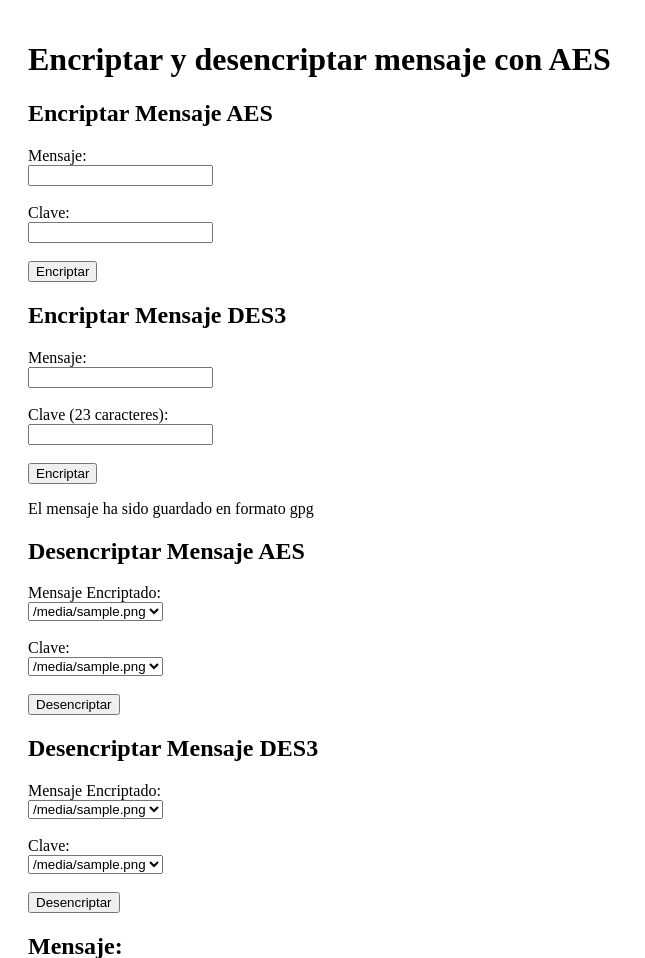
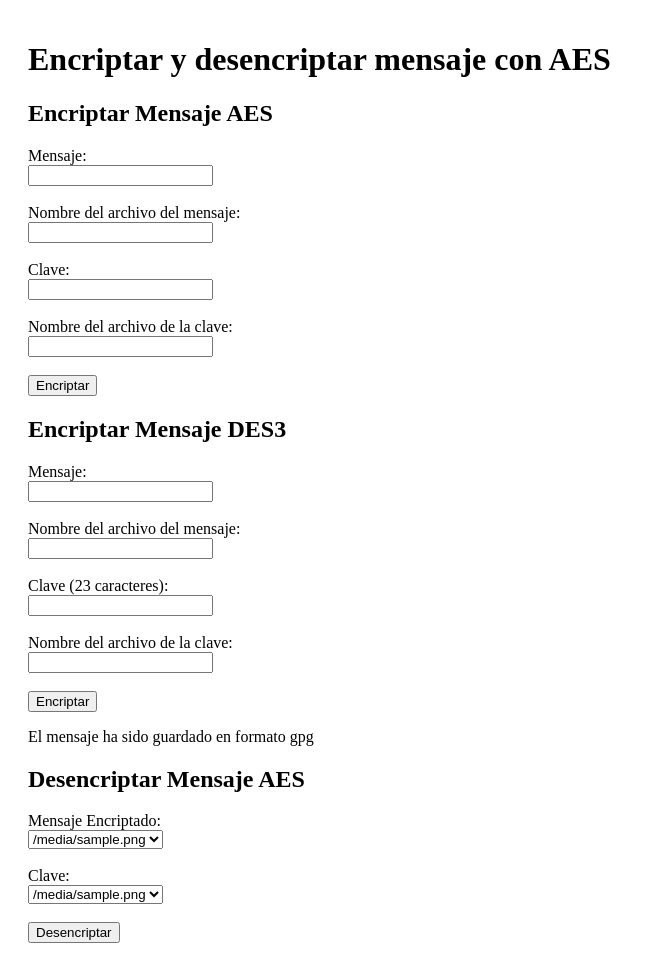
Before and after one commit to ICV-23-24/proyecto-criptografia-python-grupo-5, a Flask app: template templates/csimetrico.html in a window 1280 px wide. Shown: the part 46-1004 px from the top of the page, without its empty margins (0-645 px from the left). Run offline with Flask 2, Linux system fonts and the light colour scheme; the template is opened without the code that fills it: most values are stand-ins (such as "Sample title", 1, 10 or a date in 2020); parts of the project's set-up code (start-up, migrations or seed data) failed here and were passed over.

Commit message:
nombre de archivo de mensaje y clave simetrico mediante form

```diff
--- a/app.py
+++ b/app.py
@@ -37,25 +37,33 @@
 def csimetrico():
     if request.method == 'POST':
         mode = request.form['mode']
-        if mode == 'encrypt':
+        if mode == 'encrypt_aes':
             key = request.form['key']
             message = request.form['message']
+            key_name = request.form['key_name']
+            message_name = request.form['message_name']
+            keyfile_name = key_name+'_key.txt.gpg'
+            messagefile_name = message_name+'_mensaje.txt.gpg'
             encrypted_message = f.encrypt_message_aes(message, key)
-            with open(UPLOAD_FOLDER+'mensaje_encriptado.txt.gpg', 'w') as encrypted:
+            with open(UPLOAD_FOLDER+messagefile_name, 'w') as encrypted:
                 encrypted.write(encrypted_message)
 
-            with open(UPLOAD_FOLDER+'clave_key.txt.gpg', 'w') as key_encrypted:
+            with open(UPLOAD_FOLDER+keyfile_name, 'w') as key_encrypted:
                 key_encrypted.write(key)
 
             return render_template('csimetrico.html', encrypted_message=encrypted_message,list_encryptedfile=list_encryptedfile,mode=mode)
         if mode == 'encrypt_des3':
             key = request.form['key']
             message = request.form['message']
+            key_name = request.form['key_name']
+            message_name = request.form['message_name']
+            keyfile_name = key_name+'_key.txt.gpg'
+            messagefile_name = message_name+'_mensaje.txt.gpg'
             encrypted_message = f.encrypt_message_des3(message, key)
-            with open(UPLOAD_FOLDER+'mensaje_encriptado.txt.gpg', 'w') as encrypted:
+            with open(UPLOAD_FOLDER+messagefile_name, 'w') as encrypted:
                 encrypted.write(encrypted_message)
 
-            with open(UPLOAD_FOLDER+'clave_key.txt.gpg', 'w') as key_encrypted:
+            with open(UPLOAD_FOLDER+keyfile_name, 'w') as key_encrypted:
                 key_encrypted.write(key)
 
             return render_template('csimetrico.html', encrypted_message=encrypted_message,list_encryptedfile=list_encryptedfile,mode=mode)
--- a/templates/csimetrico.html
+++ b/templates/csimetrico.html
@@ -9,9 +9,13 @@
     <form method="post">
         <label for="message">Mensaje:</label><br>
         <input type="text" id="message" name="message"><br><br>
+        <label for="message_name">Nombre del archivo del mensaje:</label><br>
+        <input type="text" id="message_name" name="message_name"><br><br>
         <label for="key">Clave:</label><br>
         <input type="text" id="key" name="key"><br><br>
-        <input type="hidden" name="mode" value="encrypt">
+        <label for="key_name">Nombre del archivo de la clave:</label><br>
+        <input type="text" id="key_name" name="key_name"><br><br>
+        <input type="hidden" name="mode" value="encrypt_aes">
         <input type="submit" value="Encriptar">
     </form>
 
@@ -19,8 +23,12 @@
     <form method="post">
         <label for="message">Mensaje:</label><br>
         <input type="text" id="message" name="message"><br><br>
+        <label for="message_name">Nombre del archivo del mensaje:</label><br>
+        <input type="text" id="message_name" name="message_name"><br><br>
         <label for="key">Clave (23 caracteres):</label><br>
         <input type="text" id="key" name="key"><br><br>
+        <label for="key_name">Nombre del archivo de la clave:</label><br>
+        <input type="text" id="key_name" name="key_name"><br><br>
         <input type="hidden" name="mode" value="encrypt_des3">
         <input type="submit" value="Encriptar">
     </form>
```
